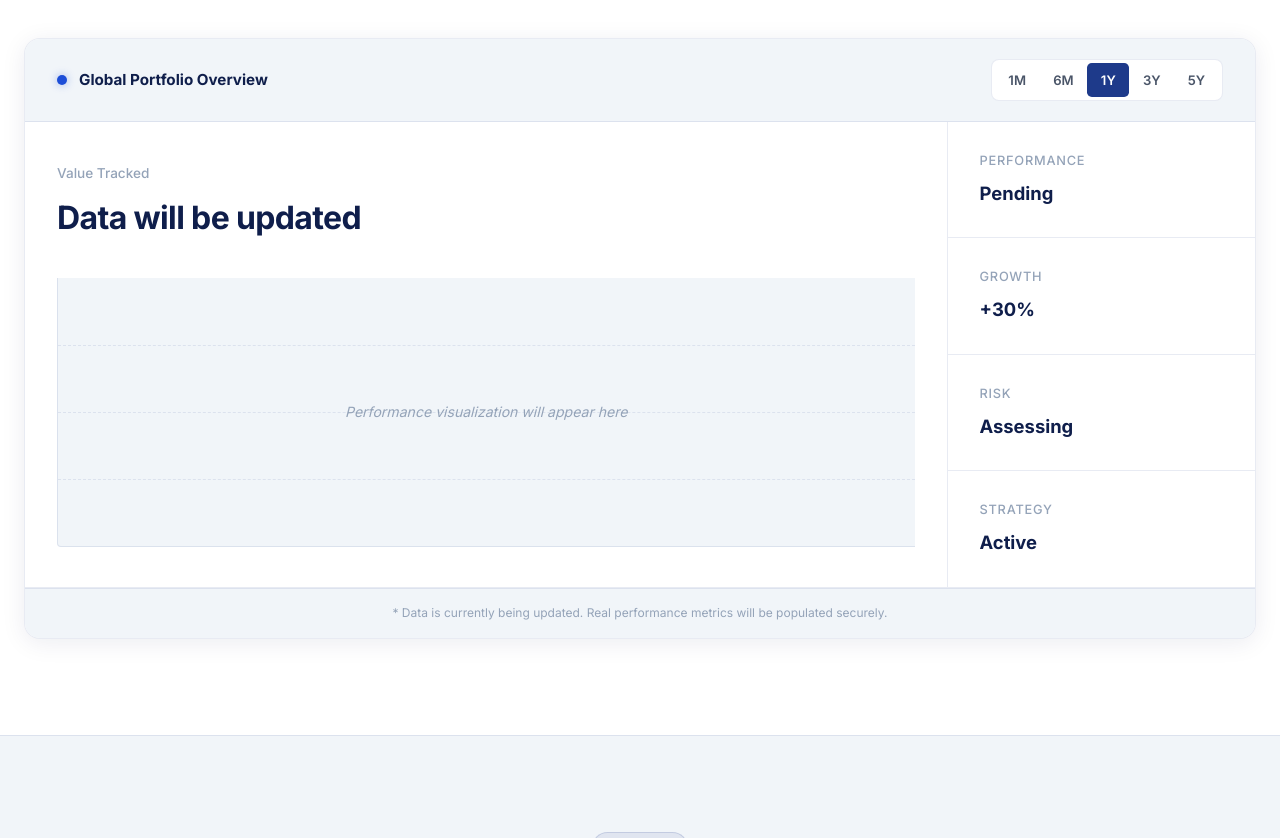
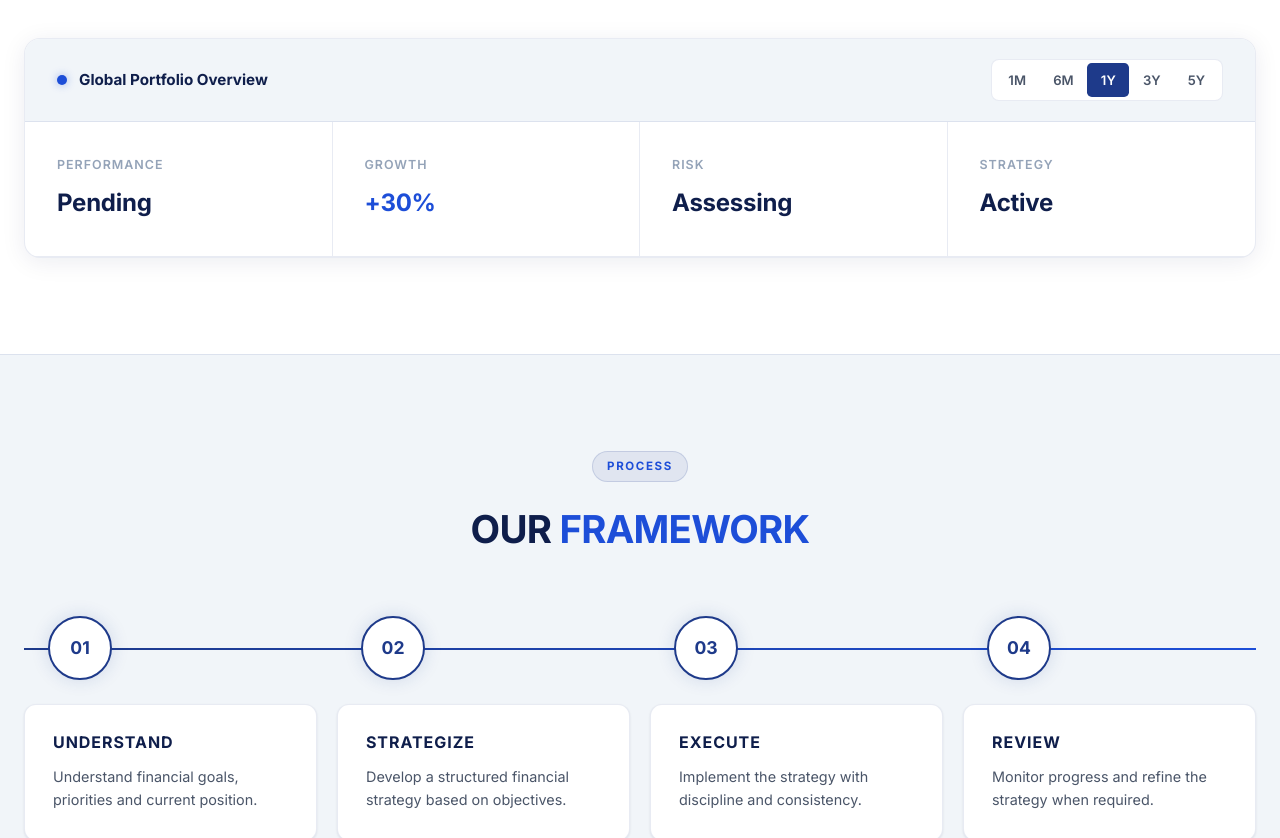
Before and after one commit to rahan-ux/portfolio, a Next.js app: page /performance in a window 1280 px wide. Shown: the part 740-1578 px from the top of the page. Built offline with nearby package versions, Linux system fonts and the light colour scheme.

Commit message:
feat: remove chart placeholder, show clean 4-column stats grid

```diff
--- a/components/Performance.tsx
+++ b/components/Performance.tsx
@@ -103,69 +103,10 @@ export default function Performance() {
               </div>
             </div>
 
-            {/* Dashboard Content */}
-            <div className="dashboard-grid" style={{ display: "grid", gridTemplateColumns: "1fr", borderBottom: "1px solid var(--color-border)" }}>
-              {/* Chart Area */}
-              <div
-                style={{
-                  padding: "2.5rem 2rem",
-                  position: "relative",
-                  minHeight: "300px",
-                  display: "flex",
-                  flexDirection: "column",
-                  borderRight: "1px solid var(--color-border)",
-                }}
-                className="chart-area"
-              >
-                <div style={{ marginBottom: "2rem" }}>
-                  <div style={{ fontSize: "0.85rem", color: "var(--color-text-muted)", marginBottom: "0.4rem", fontWeight: 500 }}>
-                    Value Tracked
-                  </div>
-                  <div
-                    style={{
-                      fontSize: "2rem",
-                      fontWeight: 800,
-                      color: "var(--color-text-primary)",
-                      letterSpacing: "-0.02em",
-                    }}
-                  >
-                    Data will be updated
-                  </div>
-                </div>
 
-                {/* Chart Placeholder */}
-                <div
-                  style={{
-                    flex: 1,
-                    position: "relative",
-                    borderLeft: "1px solid var(--color-border)",
-                    borderBottom: "1px solid var(--color-border)",
-                    background: "var(--color-surface-2)",
-                    borderRadius: "0 0 0 4px",
-                  }}
-                >
-                  <div style={{ position: "absolute", top: "25%", left: 0, right: 0, borderTop: "1px dashed var(--color-border)" }} />
-                  <div style={{ position: "absolute", top: "50%", left: 0, right: 0, borderTop: "1px dashed var(--color-border)" }} />
-                  <div style={{ position: "absolute", top: "75%", left: 0, right: 0, borderTop: "1px dashed var(--color-border)" }} />
-                  <div
-                    style={{
-                      position: "absolute",
-                      inset: 0,
-                      display: "flex",
-                      alignItems: "center",
-                      justifyContent: "center",
-                      color: "var(--color-text-muted)",
-                      fontSize: "0.88rem",
-                      fontStyle: "italic",
-                    }}
-                  >
-                    Performance visualization will appear here
-                  </div>
-                </div>
-              </div>
 
-              {/* Sidebar Stats */}
-              <div style={{ display: "flex", flexDirection: "column" }}>
+            {/* Stats Grid */}
+            <div className="perf-stats-grid" style={{ borderBottom: "1px solid var(--color-border)" }}>
               {[
                 { label: "Performance", value: "Pending" },
                 { label: "Growth", value: "+30%" },
@@ -175,48 +116,38 @@ export default function Performance() {
                 <div
                   key={i}
                   style={{
-                      padding: "1.75rem 2rem",
-                      borderBottom: i < 3 ? "1px solid var(--color-border)" : "none",
-                      flex: 1,
+                    padding: "2rem",
+                    borderRight: i < 3 ? "1px solid var(--color-border)" : "none",
                     display: "flex",
                     flexDirection: "column",
                     justifyContent: "center",
                   }}
+                  className="perf-stat-item"
                 >
-                    <div style={{ fontSize: "0.8rem", color: "var(--color-text-muted)", marginBottom: "0.4rem", fontWeight: 500, textTransform: "uppercase", letterSpacing: "0.06em" }}>
+                  <div style={{ fontSize: "0.78rem", color: "var(--color-text-muted)", marginBottom: "0.5rem", fontWeight: 600, textTransform: "uppercase", letterSpacing: "0.08em" }}>
                     {stat.label}
                   </div>
-                    <div style={{ fontSize: "1.15rem", fontWeight: 700, color: "var(--color-text-primary)" }}>
+                  <div style={{ fontSize: "1.5rem", fontWeight: 800, color: stat.label === "Growth" ? "var(--color-accent-mid)" : "var(--color-text-primary)", letterSpacing: "-0.01em" }}>
                     {stat.value}
                   </div>
                 </div>
               ))}
             </div>
           </div>
-
-            {/* Disclaimer */}
-            <div
-              style={{
-                padding: "0.9rem 2rem",
-                background: "var(--color-surface-2)",
-                fontSize: "0.75rem",
-                color: "var(--color-text-muted)",
-                textAlign: "center",
-                borderTop: "1px solid var(--color-border)",
-              }}
-            >
-              * Data is currently being updated. Real performance metrics will be populated securely.
-            </div>
-          </div>
         </AnimatedSection>
       </div>
 
       <style>{`
-        @media (min-width: 1024px) {
-          .dashboard-grid { grid-template-columns: 3fr 1fr !important; }
+        .perf-stats-grid {
+          display: grid;
+          grid-template-columns: repeat(2, 1fr);
         }
-        @media (max-width: 1023px) {
-          .chart-area { border-right: none !important; border-bottom: 1px solid var(--color-border); }
+        @media (min-width: 768px) {
+          .perf-stats-grid { grid-template-columns: repeat(4, 1fr); }
+        }
+        @media (max-width: 767px) {
+          .perf-stat-item { border-right: none !important; border-bottom: 1px solid var(--color-border); }
+          .perf-stat-item:last-child { border-bottom: none; }
         }
       `}</style>
     </section>
```
Lines whose indentation alone changed are shown as unchanged.
